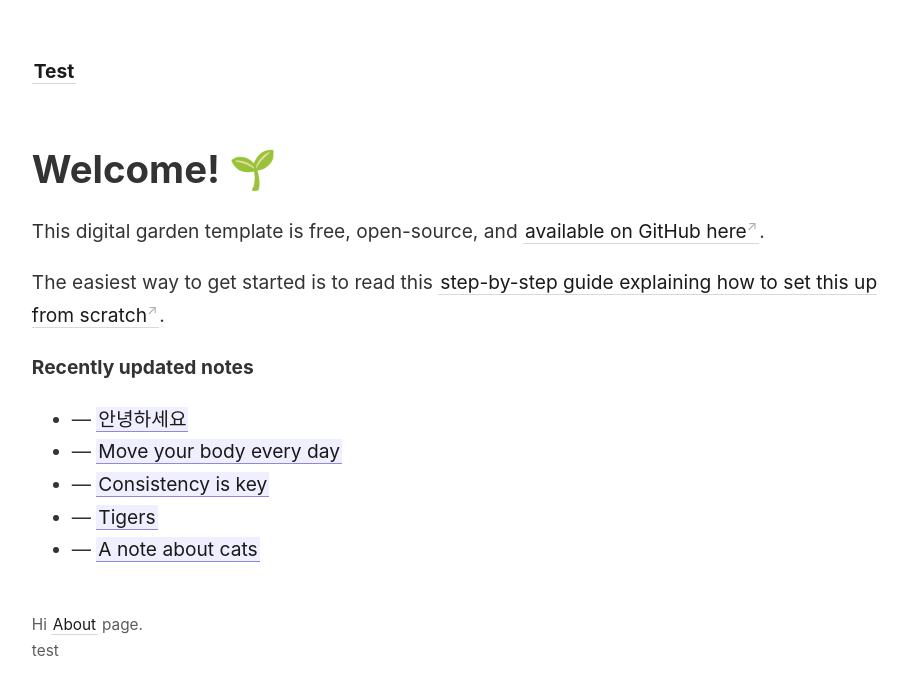
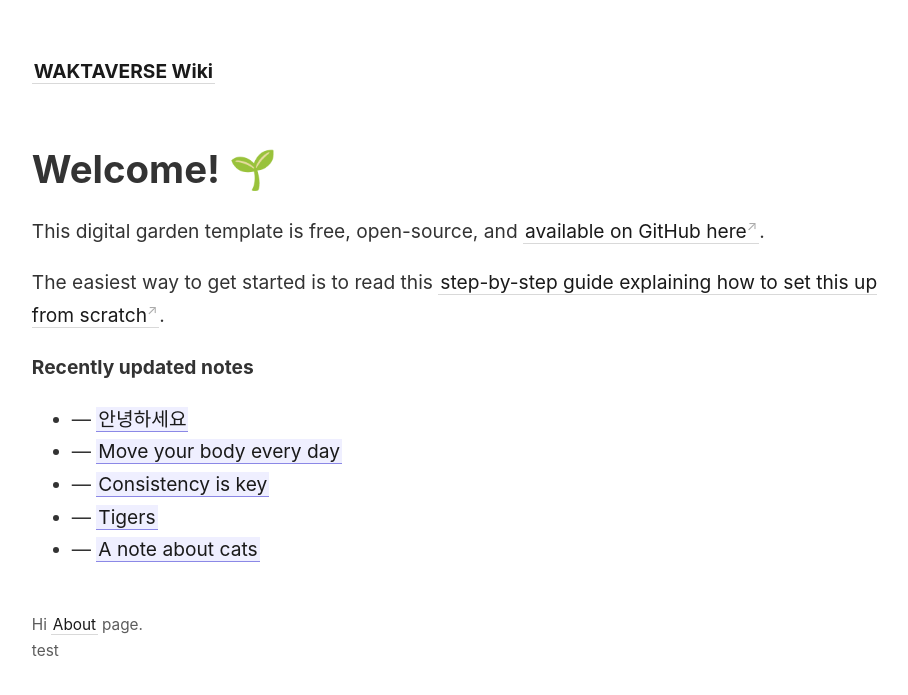
Before and after one commit to choyeun/WAKATVERSE-WIKI, a Jekyll site: the page built from _pages/index.md, in a window 1280 px wide. Shown: the top 695 px of the page, without its empty margins (45-953 px from the left). Built offline with Jekyll 4.4.1, drawn with Linux system fonts in a browser that asks for light colours.

Commit message:
Update _config.yml

```diff
--- a/_config.yml
+++ b/_config.yml
@@ -1,4 +1,4 @@
-title:               Test
+title:               WAKTAVERSE Wiki
 include:             ['_pages']
 exclude:             ['_includes/notes_graph.json']
 # You may need to change the base URL depending on your deploy configuration.
```
